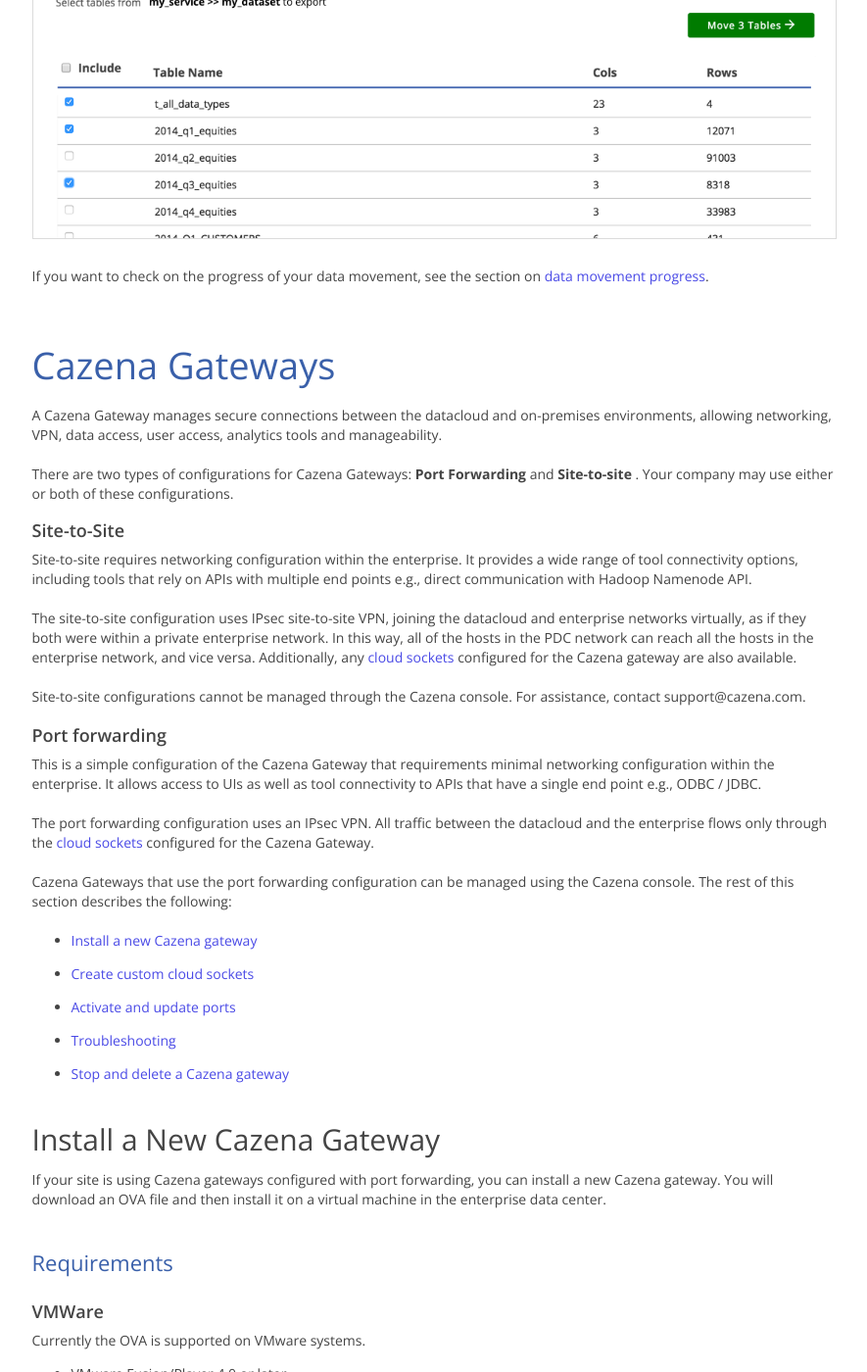
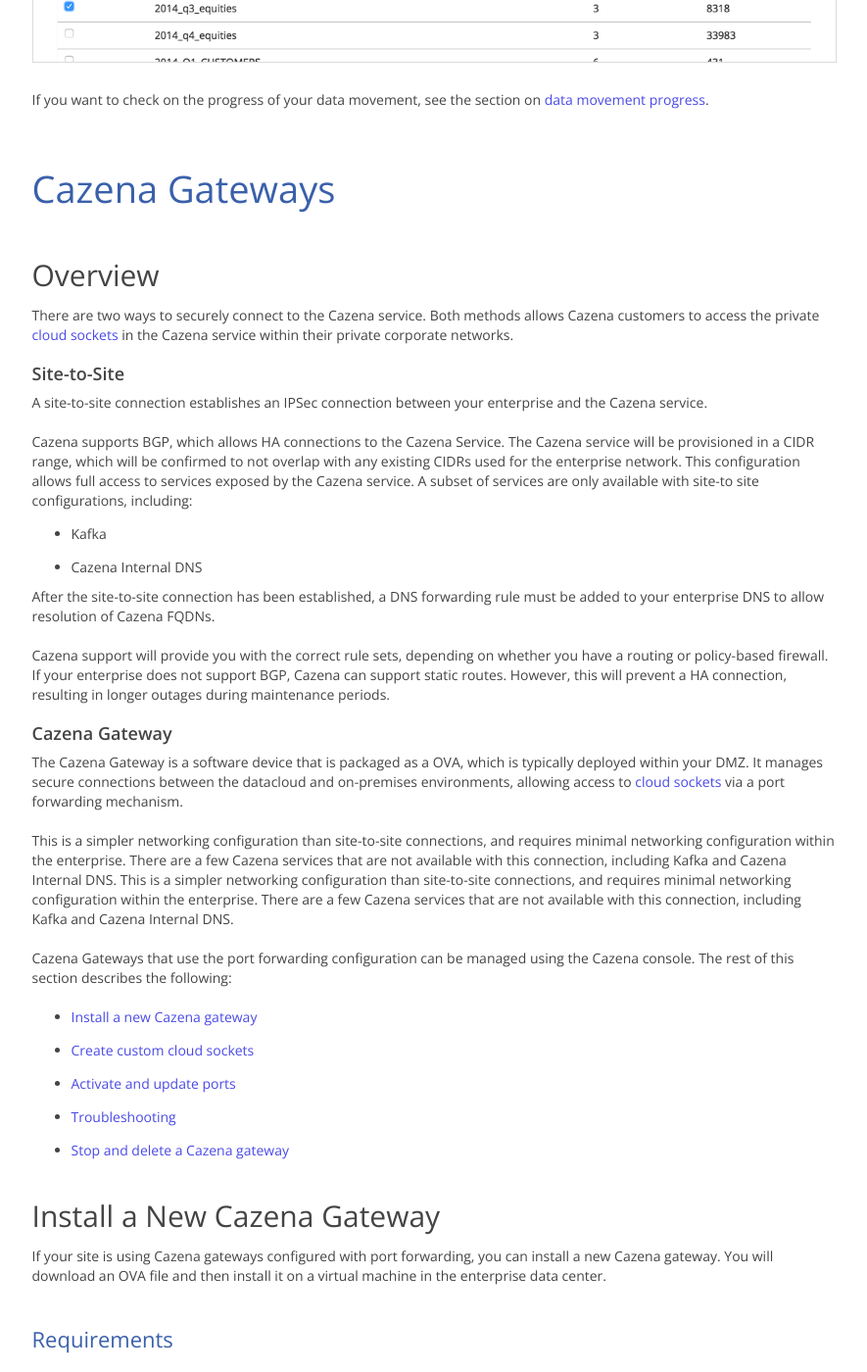
Before and after one commit to katedobroth/test-doc, a Jekyll site: the page built from index.html, in a window 1280 px wide and 1400 px high, scrolled down 47721 px. Shown: the whole window at 98% size, without its empty margins (347-1232 px from the left). Built offline with Jekyll 4.4.1, drawn with Linux system fonts in a browser that asks for light colours; some of the changed text lies outside the part shown.

Commit message:
Lovan's comments

```diff
--- a/_sections/cazena_gateway.md
+++ b/_sections/cazena_gateway.md
@@ -1,24 +1,31 @@
 # Cazena Gateways {#cgw_cazena_gateway}
 
-A Cazena Gateway manages secure connections between the datacloud and on-premises environments, allowing networking, VPN, data access, user access, analytics tools and manageability.
+## Overview {#cgw-overview}
 
-There are two types of configurations for Cazena Gateways:  __Port Forwarding__ and __Site-to-site__ . Your company may use either or both of these configurations.
-{:.list}
+There are two ways to securely connect to the Cazena service. Both methods allows Cazena customers to access the private [cloud sockets](#cloud_sockets) in the Cazena service within their private corporate networks.
+
 
 #### Site-to-Site {#site-to-site-cgw}
 
-Site-to-site requires networking configuration within the enterprise. It provides a wide range of tool connectivity options, including tools that rely on APIs with multiple end points e.g., direct communication with Hadoop Namenode API.
+A site-to-site connection establishes an IPSec connection between your enterprise and the Cazena service.
 
-The site-to-site configuration uses IPsec site-to-site VPN, joining the datacloud and enterprise networks virtually, as if they both were within a private enterprise network. In this way, all of the hosts in the PDC network can reach all the hosts in the enterprise network, and vice versa.  Additionally, any [cloud sockets](#integration_with_datacloud) configured for the Cazena gateway are also available.
+Cazena supports BGP, which allows HA connections to the Cazena Service. The Cazena service will be provisioned in a CIDR range, which will be confirmed to not overlap with any existing CIDRs used for the enterprise network. This configuration allows full access to services exposed by the Cazena service. A subset of services are only available with site-to site configurations, including:
+{:.list}
 
-Site-to-site configurations cannot be managed through the Cazena console. For assistance, contact support@cazena.com.
+* Kafka
+* Cazena Internal DNS
+
+After the site-to-site connection has been established, a DNS forwarding rule must be added to your enterprise DNS to allow resolution of Cazena FQDNs.
+
+Cazena support will provide you with the correct rule sets, depending on whether you have a routing or policy-based firewall. If your enterprise does not support BGP, Cazena can support static routes. However, this will prevent a HA connection, resulting in longer outages during maintenance periods.
 
 
-#### Port forwarding {#port-forwarding-cgw}
+#### Cazena Gateway {#port-forwarding-cgw}
 
-This is a simple configuration of the Cazena Gateway that requirements minimal networking configuration within the enterprise. It allows access to UIs as well as tool connectivity to APIs that have a single end point e.g., ODBC / JDBC.
+The Cazena Gateway is a software device that is packaged as a OVA, which is typically deployed within your DMZ. It manages secure connections between the datacloud and on-premises environments, allowing access to [cloud sockets](#cloud_sockets) via a port forwarding mechanism.
 
-The port forwarding configuration uses an IPsec VPN. All traffic between the datacloud and the enterprise flows only through the [cloud sockets](#integration_with_datacloud) configured for the Cazena Gateway.
+This is a simpler networking configuration than site-to-site connections, and requires minimal networking configuration within the enterprise. There are a few Cazena services that are not available with this connection, including Kafka and Cazena Internal DNS.
+This is a simpler networking configuration than site-to-site connections, and requires minimal networking configuration within the enterprise. There are a few Cazena services that are not available with this connection, including Kafka and Cazena Internal DNS.
 
 Cazena Gateways that use the port forwarding configuration can be managed using the Cazena console. The rest of this section describes the following:
 
@@ -225,18 +232,20 @@
 ### Step 4: Create an A Record in the Enterprise DNS {#dns_a_record}
 {:.step}
 
-When the Cazena Gateway is installed, onsite administrators will assign a private IP address to the VM where the gateway resides.  An __A record__ allows the enterprise to refer to the Cazena gateway using an FQDN rather than the IP address. Because all Cazena endpoints are TLS-enabled, this FQDN must match the public certificate that is used for your single-tenant deployment.
+When the Cazena Gateway is installed, onsite administrators will assign a private IP address to the VM. Because all Cazena endpoints are TLS-enabled, accessing [cloud sockets](#cloud_sockets) with the IP address will result in security errors. For this reason, all access must use a FQDN that matches the public certificate used for your single-tenant deployment. You must add an __A record__ to your enterprise DNS, to allow the enterprise to refer to the Cazena gateway using an FQDN rather than the IP address.
 
-The A record is a DNS entry that is added to the enterprise DNS. It will be of the form:
+The A record is a DNS entry of the form:
 
 <pre class="indent"><span style="color:red"> gateway-name</span>.pvt.<span style="color:red">customer-hash</span>.cazena.com
 </pre>
 
 where
-{:.indent}
+{:.indent, .list}
 
   * `gateway-name` is the name of your Cazena gateway, as specified in `cgw-auto-start`
   * `customer-hash` is the name of your PDC.
+
+<br>
 
 __Note__: This A record will not prevent you from reaching [www.cazena.com](https://www.cazena.com). The A record is for the subzone `[gateway-name].pvt.[customer-hash].cazena.com`.
 {:.note}
--- a/_sections/cloud_sockets.md
+++ b/_sections/cloud_sockets.md
@@ -1,4 +1,4 @@
-# Connect to the Datacloud Via Cloud Sockets {#integration_with_datacloud}
+# Connect to the Datacloud Via Cloud Sockets {#cloud_sockets}
 
 The  __Cloud Sockets__ tab displays the URLs, hostnames and ports needed to connect to various services exposed on the Cazena Gateway. This tab also displays the status (Good Health, Warning, or Critical) of preconfigured services. Click on any service on the left side of the screen to view connection details for that service.
 
--- a/_sections/overview.md
+++ b/_sections/overview.md
@@ -5,26 +5,14 @@
 
 ## Cazena's Fully-Managed Big Data as a Service
 
-Cazena is a Fully-Managed Big Data as a Service that enables enterprises to securely migrate, store and analyze their data in the cloud. Cazena manages the creation, configuration, security setup, and management of cloud infrastructure to create a single-tenant datacloud. Cazena then continually monitors and manages this platform ensuring that it is secure and optimized for your current set of workloads.
+Cazena's Fully-Managed Big Data as a Service enables enterprises to securely migrate, store and analyze their data in the cloud. Cazena manages the creation, configuration, security setup, and management of cloud infrastructure to create a single-tenant datacloud. Cazena then continually monitors and manages this platform ensuring that it is secure and optimized for your current set of workloads.
 
-Cazena's two flagship solutions are:
+In addition to data engines and cloud storage, Cazena's solution includes the following components:
 
-* [Data Lake as a Service](https://www.cazena.com/solutions/data-lake)
+* [__Cazena Gateways__](#cgw_cazena_gateway) provide a secure connection between the enterprise and the Cazena private datacloud (PDC).
 
-
-* [Data Science Sandbox as a Service](https://www.cazena.com/solutions/data-science)
-
-There is more information about other solutions in the [Solutions Gallery](https://www.cazena.com/solutions) on Cazena's website.
-
-Each solution included the following components, in addition to data engines and cloud storage:
-
-
-* [__Cloud Sockets__](#integration_with_datacloud) expose Cazena services on your local network, providing access to web interfaces  and APIs. On-premises analytics and BI tools connect to the Cazena datacloud via cloud sockets.
+* [__Cloud Sockets__](#cloud_sockets) expose Cazena services on your local network, providing access to web interfaces  and APIs. On-premises analytics and BI tools connect to the Cazena datacloud via cloud sockets.
 
 * The __AppCloud__ allows you to deploy any tool (e.g., analytics, machine learning, or proprietary algorithms), with secure access to data in the cloud.
 
-
-[__Cazena Gateways__](#cgw_cazena_gateway) provide a secure connection between the enterprise and the Cazena private datacloud (PDC). The gateway allows data to be moved securely into the datacloud, and also provides secure access for BI and analytics tools.
-
-
 This documentation covers tasks that can be done from the Cazena web console. These tasks are listed in the table of contents navigation on the left side of this screen.
```
Also changed, not shown: 2 other files.
